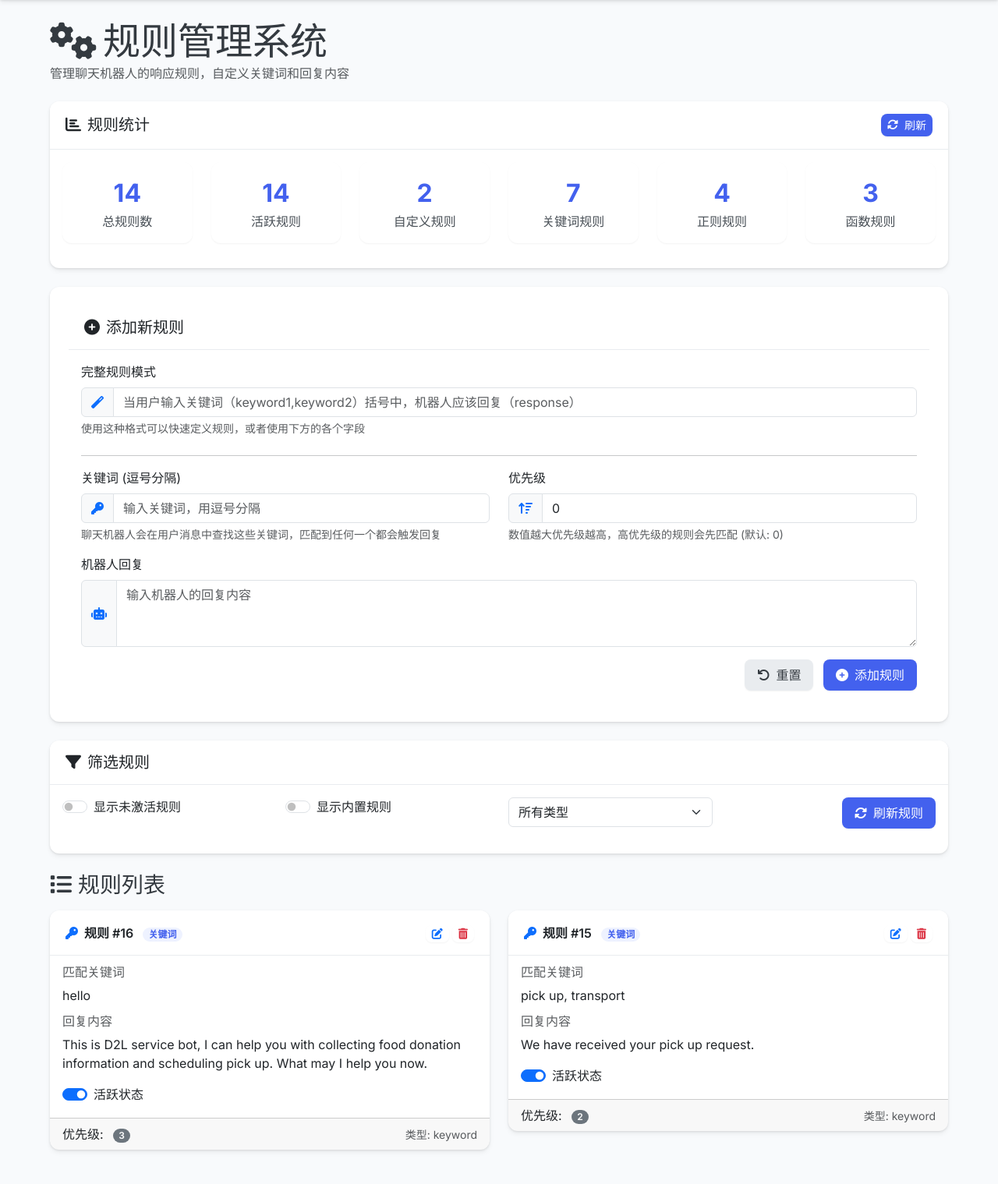
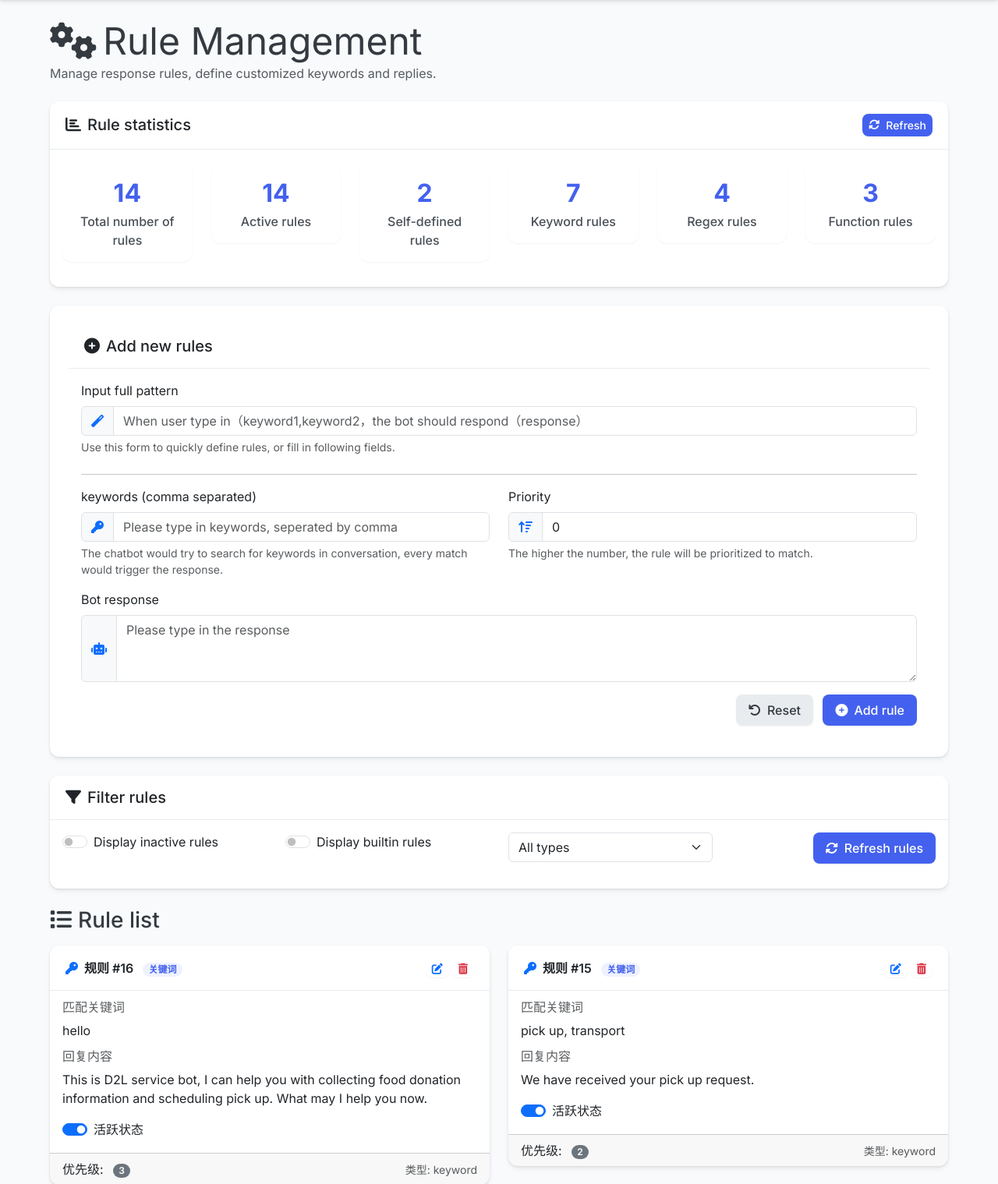
Before and after one commit to cyx-nusi4/frontier4-food-surplus-service, a Flask app: page /manage-rules in a window 1280 px wide. Shown: the part 60-1579 px from the top of the page at 78% size. Before the commit the page ends 1539 px from the top, so only its background shows below. Run offline with Flask 3, Linux system fonts and the light colour scheme; data comes from the database, SQL or seed files in the repository; both versions use the stored data as it was after the commit; some libraries are stand-ins or nearby versions.

```diff
--- a/app.py
+++ b/app.py
@@ -4,14 +4,16 @@
 """
 import os
 import re
-import sqlite3
 import time
+from uuid import uuid4
+
 from flask import Flask, render_template, request, jsonify, send_from_directory, session, g
+
 from werkzeug.utils import secure_filename
-from uuid import uuid4
 
 import database
 from rules import RuleEngine
+
 
 # 测试反馈函数
 def log_status(message, is_success=True):
--- a/templates/index.html
+++ b/templates/index.html
@@ -3,7 +3,7 @@
 <head>
   <meta charset="UTF-8">
   <meta name="viewport" content="width=device-width, initial-scale=1.0">
-  <title>D2L Chatbot | 智能客户服务系统</title>
+  <title>D2L Chatbot</title>
   <!-- Google Fonts -->
   <link rel="preconnect" href="https://fonts.googleapis.com">
   <link rel="preconnect" href="https://fonts.gstatic.com" crossorigin>
--- a/templates/manage_rules.html
+++ b/templates/manage_rules.html
@@ -3,7 +3,7 @@
 <head>
   <meta charset="UTF-8">
   <meta name="viewport" content="width=device-width, initial-scale=1.0">
-  <title>D2L Chatbot | 规则管理系统</title>
+  <title>D2L Chatbot Rule Management</title>
   <!-- Google Fonts -->
   <link rel="preconnect" href="https://fonts.googleapis.com">
   <link rel="preconnect" href="https://fonts.gstatic.com" crossorigin>
@@ -52,9 +52,11 @@
     <div class="content-container">
       <div class="mb-4">
         <h1 class="display-5 mb-0">
-          <i class="fas fa-cogs me-2"></i>规则管理系统
+          <i class="fas fa-cogs me-2"></i>Rule Management
         </h1>
-        <p class="text-muted">管理聊天机器人的响应规则，自定义关键词和回复内容</p>
+<!--        规则管理系统-->
+<!--        管理聊天机器人的响应规则，自定义关键词和回复内容-->
+        <p class="text-muted">Manage response rules, define customized keywords and replies.</p>
       </div>
 
       <div class="row">
@@ -63,10 +65,12 @@
           <div class="card mb-4">
             <div class="card-header d-flex justify-content-between align-items-center">
               <h5 class="mb-0">
-                <i class="fas fa-chart-bar me-2"></i>规则统计
+<!--                规则统计-->
+                <i class="fas fa-chart-bar me-2"></i>Rule statistics
               </h5>
               <button id="refreshStats" class="btn btn-sm btn-primary">
-                <i class="fas fa-sync-alt me-1"></i>刷新
+
+                <i class="fas fa-sync-alt me-1"></i>Refresh
               </button>
             </div>
             <div class="card-body">
@@ -74,37 +78,37 @@
                 <div class="col-md-2 col-sm-4 mb-3">
                   <div class="stats-card">
                     <div class="stats-value" id="totalRules">0</div>
-                    <div class="stats-label">总规则数</div>
+                    <div class="stats-label">Total number of rules</div>
                   </div>
                 </div>
                 <div class="col-md-2 col-sm-4 mb-3">
                   <div class="stats-card">
                     <div class="stats-value" id="activeRules">0</div>
-                    <div class="stats-label">活跃规则</div>
+                    <div class="stats-label">Active rules</div>
                   </div>
                 </div>
                 <div class="col-md-2 col-sm-4 mb-3">
                   <div class="stats-card">
                     <div class="stats-value" id="customRules">0</div>
-                    <div class="stats-label">自定义规则</div>
+                    <div class="stats-label">Self-defined rules</div>
                   </div>
                 </div>
                 <div class="col-md-2 col-sm-4 mb-3">
                   <div class="stats-card">
                     <div class="stats-value" id="keywordRules">0</div>
-                    <div class="stats-label">关键词规则</div>
+                    <div class="stats-label">Keyword rules</div>
                   </div>
                 </div>
                 <div class="col-md-2 col-sm-4 mb-3">
                   <div class="stats-card">
                     <div class="stats-value" id="regexRules">0</div>
-                    <div class="stats-label">正则规则</div>
+                    <div class="stats-label">Regex rules</div>
                   </div>
                 </div>
                 <div class="col-md-2 col-sm-4 mb-3">
                   <div class="stats-card">
                     <div class="stats-value" id="functionRules">0</div>
-                    <div class="stats-label">函数规则</div>
+                    <div class="stats-label">Function rules</div>
                   </div>
                 </div>
               </div>
@@ -115,59 +119,61 @@
           <div class="card mb-4 rule-form">
             <div class="card-header">
               <h5 class="mb-0">
-                <i class="fas fa-plus-circle me-2"></i>添加新规则
+                <i class="fas fa-plus-circle me-2"></i>Add new rules
               </h5>
             </div>
             <div class="card-body">
               <form id="ruleForm">
                 <div class="mb-4">
-                  <label for="fullPatternInput" class="form-label">完整规则模式</label>
+                  <label for="fullPatternInput" class="form-label">Input full pattern</label>
                   <div class="input-group">
                     <span class="input-group-text bg-light">
                       <i class="fas fa-magic text-primary"></i>
                     </span>
-                    <input type="text" class="form-control" id="fullPatternInput" placeholder="当用户输入关键词（keyword1,keyword2）括号中，机器人应该回复（response）">
+                    <input type="text" class="form-control" id="fullPatternInput" placeholder="When user type in（keyword1,keyword2，the bot should respond（response）">
                   </div>
-                  <div class="form-text">使用这种格式可以快速定义规则，或者使用下方的各个字段</div>
+                  <div class="form-text">Use this form to quickly define rules, or fill in following fields.</div>
                 </div>
                 <hr>
                 <div class="row mb-3">
                   <div class="col-md-6">
-                    <label for="keywordsInput" class="form-label">关键词 (逗号分隔)</label>
+                    <label for="keywordsInput" class="form-label">keywords (comma separated)</label>
                     <div class="input-group">
                       <span class="input-group-text bg-light">
                         <i class="fas fa-key text-primary"></i>
                       </span>
-                      <input type="text" class="form-control" id="keywordsInput" placeholder="输入关键词，用逗号分隔">
+                      <input type="text" class="form-control" id="keywordsInput" placeholder="Please type in keywords, seperated by comma">
                     </div>
-                    <div class="form-text">聊天机器人会在用户消息中查找这些关键词，匹配到任何一个都会触发回复</div>
+<!--                    聊天机器人会在用户消息中查找这些关键词，匹配到任何一个都会触发回复-->
+                    <div class="form-text">The chatbot would try to search for keywords in conversation, every match would trigger the response.</div>
                   </div>
                   <div class="col-md-6">
-                    <label for="priorityInput" class="form-label">优先级</label>
+                    <label for="priorityInput" class="form-label">Priority</label>
                     <div class="input-group">
                       <span class="input-group-text bg-light">
                         <i class="fas fa-sort-amount-up text-primary"></i>
                       </span>
                       <input type="number" class="form-control" id="priorityInput" value="0" min="0">
                     </div>
-                    <div class="form-text">数值越大优先级越高，高优先级的规则会先匹配 (默认: 0)</div>
+<!--                    数值越大优先级越高，高优先级的规则会先匹配 (默认: 0)-->
+                    <div class="form-text">The higher the number, the rule will be prioritized to match.</div>
                   </div>
                 </div>
                 <div class="mb-3">
-                  <label for="responseInput" class="form-label">机器人回复</label>
+                  <label for="responseInput" class="form-label">Bot response</label>
                   <div class="input-group">
                     <span class="input-group-text bg-light">
                       <i class="fas fa-robot text-primary"></i>
                     </span>
-                    <textarea class="form-control" id="responseInput" rows="3" placeholder="输入机器人的回复内容"></textarea>
+                    <textarea class="form-control" id="responseInput" rows="3" placeholder="Please type in the response"></textarea>
                   </div>
                 </div>
                 <div class="text-end">
                   <button type="reset" class="btn btn-secondary me-2">
-                    <i class="fas fa-undo me-1"></i>重置
+                    <i class="fas fa-undo me-1"></i>Reset
                   </button>
                   <button type="submit" class="btn btn-primary">
-                    <i class="fas fa-plus-circle me-1"></i>添加规则
+                    <i class="fas fa-plus-circle me-1"></i>Add rule
                   </button>
                 </div>
               </form>
@@ -178,7 +184,7 @@
           <div class="card mb-4">
             <div class="card-header">
               <h5 class="mb-0">
-                <i class="fas fa-filter me-2"></i>筛选规则
+                <i class="fas fa-filter me-2"></i>Filter rules
               </h5>
             </div>
             <div class="card-body">
@@ -186,26 +192,26 @@
                 <div class="col-md-3 mb-3">
                   <div class="form-check form-switch">
                     <input class="form-check-input" type="checkbox" id="showInactiveRules">
-                    <label class="form-check-label" for="showInactiveRules">显示未激活规则</label>
+                    <label class="form-check-label" for="showInactiveRules">Display inactive rules</label>
                   </div>
                 </div>
                 <div class="col-md-3 mb-3">
                   <div class="form-check form-switch">
                     <input class="form-check-input" type="checkbox" id="showBuiltinRules">
-                    <label class="form-check-label" for="showBuiltinRules">显示内置规则</label>
+                    <label class="form-check-label" for="showBuiltinRules">Display builtin rules</label>
                   </div>
                 </div>
                 <div class="col-md-3 mb-3">
                   <select class="form-select" id="ruleTypeFilter">
-                    <option value="">所有类型</option>
-                    <option value="keyword">关键词规则</option>
-                    <option value="regex">正则表达式规则</option>
-                    <option value="function">函数规则</option>
+                    <option value="">All types</option>
+                    <option value="keyword">Keyword rules</option>
+                    <option value="regex">Regexp rules</option>
+                    <option value="function">Function rules</option>
                   </select>
                 </div>
                 <div class="col-md-3 mb-3 text-end">
                   <button class="btn btn-primary" id="refreshRules">
-                    <i class="fas fa-sync-alt me-1"></i>刷新规则
+                    <i class="fas fa-sync-alt me-1"></i>Refresh rules
                   </button>
                 </div>
               </div>
@@ -214,12 +220,12 @@
 
           <!-- Rule list -->
           <h3 class="mb-3">
-            <i class="fas fa-list me-2"></i>规则列表
+            <i class="fas fa-list me-2"></i>Rule list
           </h3>
           <div id="rulesList" class="row">
             <div class="col-12 text-center py-5">
               <div class="loading mx-auto"></div>
-              <p class="mt-3 text-muted">加载规则中...</p>
+              <p class="mt-3 text-muted">Loading rules...</p>
             </div>
           </div>
         </div>
@@ -233,7 +239,7 @@
       <div class="modal-content">
         <div class="modal-header">
           <h5 class="modal-title">
-            <i class="fas fa-edit me-2"></i>编辑规则
+            <i class="fas fa-edit me-2"></i>Edit rules
           </h5>
           <button type="button" class="btn-close" data-bs-dismiss="modal" aria-label="Close"></button>
         </div>
@@ -242,7 +248,7 @@
             <input type="hidden" id="editRuleId">
             <div class="row mb-3">
               <div class="col-md-8">
-                <label for="editKeywords" class="form-label">关键词 (逗号分隔)</label>
+                <label for="editKeywords" class="form-label">Keywords</label>
                 <div class="input-group">
                   <span class="input-group-text bg-light">
                     <i class="fas fa-key text-primary"></i>
@@ -251,7 +257,7 @@
                 </div>
               </div>
               <div class="col-md-4">
-                <label for="editPriority" class="form-label">优先级</label>
+                <label for="editPriority" class="form-label">Priority</label>
                 <div class="input-group">
                   <span class="input-group-text bg-light">
                     <i class="fas fa-sort-amount-up text-primary"></i>
@@ -261,7 +267,7 @@
               </div>
             </div>
             <div class="mb-3">
-              <label for="editResponse" class="form-label">机器人回复</label>
+              <label for="editResponse" class="form-label">Bot response</label>
               <div class="input-group">
                 <span class="input-group-text bg-light">
                   <i class="fas fa-robot text-primary"></i>
@@ -273,10 +279,10 @@
         </div>
         <div class="modal-footer">
           <button type="button" class="btn btn-secondary" data-bs-dismiss="modal">
-            <i class="fas fa-times me-1"></i>取消
+            <i class="fas fa-times me-1"></i>Cancel
           </button>
           <button type="button" class="btn btn-primary" id="saveRuleChanges">
-            <i class="fas fa-save me-1"></i>保存更改
+            <i class="fas fa-save me-1"></i>Save
           </button>
         </div>
       </div>
@@ -289,22 +295,23 @@
       <div class="modal-content">
         <div class="modal-header bg-danger text-white">
           <h5 class="modal-title">
-            <i class="fas fa-exclamation-triangle me-2"></i>确认删除
+            <i class="fas fa-exclamation-triangle me-2"></i>Confirm deletion
           </h5>
           <button type="button" class="btn-close btn-close-white" data-bs-dismiss="modal" aria-label="Close"></button>
         </div>
         <div class="modal-body">
-          <p>您确定要删除这条规则吗？此操作不可撤销。</p>
+<!--          您确定要删除这条规则吗？此操作不可撤销。-->
+          <p>Are you sure deleting this rule?</p>
           <div class="alert alert-warning">
             <i class="fas fa-info-circle me-2"></i>规则ID: <span id="deleteRuleId"></span>
           </div>
         </div>
         <div class="modal-footer">
           <button type="button" class="btn btn-secondary" data-bs-dismiss="modal">
-            <i class="fas fa-times me-1"></i>取消
+            <i class="fas fa-times me-1"></i>Cancel
           </button>
           <button type="button" class="btn btn-danger" id="confirmDelete">
-            <i class="fas fa-trash-alt me-1"></i>确认删除
+            <i class="fas fa-trash-alt me-1"></i>Confirm
           </button>
         </div>
       </div>
```
Also changed, not shown: instance/chatbot.sqlite, 1 other file.
